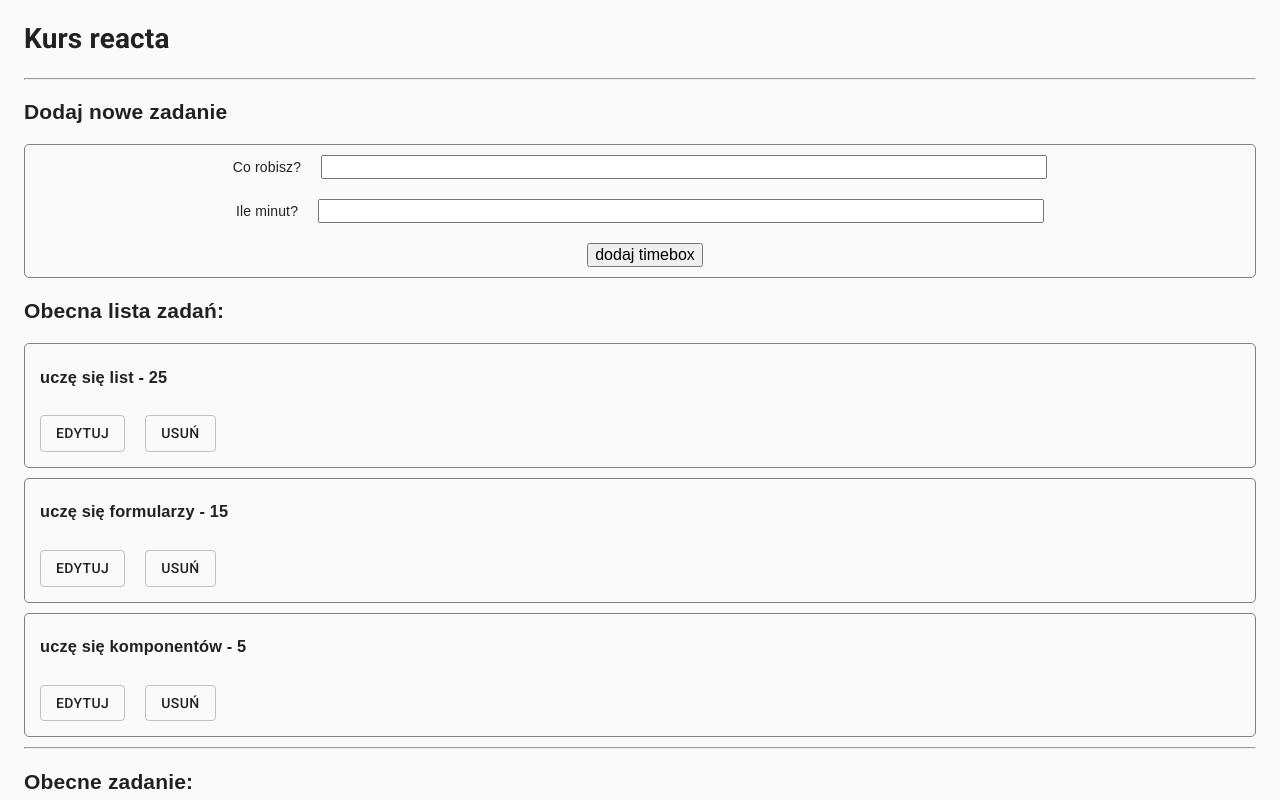
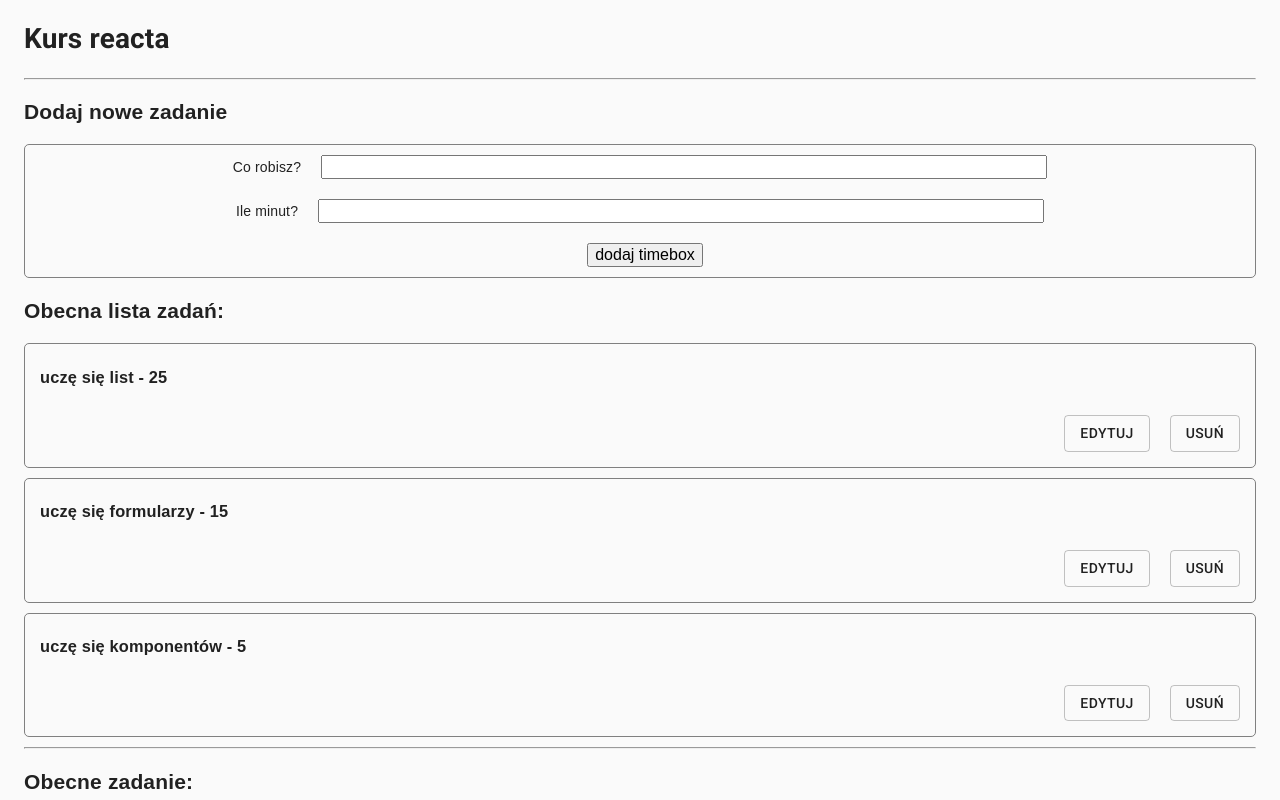
Before and after one commit to PatrycjaKubiczek/react-course, a React (Create React App) app: page / in a window 1280 px wide. Shown: the top 800 px of the page. Built offline with nearby package versions, Linux system fonts and the light colour scheme.

Commit message:
timebox changes

```diff
--- a/src/components/Timebox.js
+++ b/src/components/Timebox.js
@@ -1,14 +1,11 @@
 import React from "react";
-import { Button, TextField } from "@material-ui/core";
+import { Grid, Button } from "@material-ui/core";
 
 class Timebox extends React.Component {
   state = {
     updatedTitle: this.props.title,
     updatedTotalTimeInMinutes: this.props.totalTimeInMinutes,
   };
-  constructor(props) {
-    super(props);
-  }
   handleTitleChange = (e) => {
     this.setState({ updatedTitle: e.target.value });
   };
@@ -30,10 +27,7 @@ class Timebox extends React.Component {
       totalTimeInMinutes,
       onDelete,
       onEdit,
-      onSave,
-      isEdited,
-      index,
-      id,
+      isEdited
     } = this.props;
     return (
       <div className="Timebox">
@@ -58,7 +52,7 @@ class Timebox extends React.Component {
             />
           </form>
         )}
-
+        <Grid container display="flex" justify="flex-end">
           {!isEdited && (
             <Button onClick={onEdit} variant="outlined">
               edytuj
@@ -72,6 +66,7 @@ class Timebox extends React.Component {
           <Button onClick={onDelete} variant="outlined">
             usuń
           </Button>
+        </Grid>
       </div>
     );
   }
--- a/src/components/TimeboxCreator.js
+++ b/src/components/TimeboxCreator.js
@@ -1,6 +1,6 @@
 import React from "react";
 import uuid from "uuid";
-import { Button, TextField } from "@material-ui/core";
+// import { Button, TextField } from "@material-ui/core";
 
 class TimeboxCreator extends React.Component {
   constructor(props) {
--- a/src/components/TimeboxList.js
+++ b/src/components/TimeboxList.js
@@ -33,9 +33,11 @@ class TimeboxList extends React.Component {
     });
   };
   removeTimebox = (indexToRemove) => {
+    // console.log(indexToRemove);
+    // console.log(this.state);
     this.setState((prevState) => {
       const timeboxes = prevState.timeboxes.filter(
-        (timebox, index) => !index == indexToRemove
+        (timebox, index) => index !== indexToRemove
       );
       return { timeboxes };
     });
```
Lines whose indentation alone changed are shown as unchanged.
